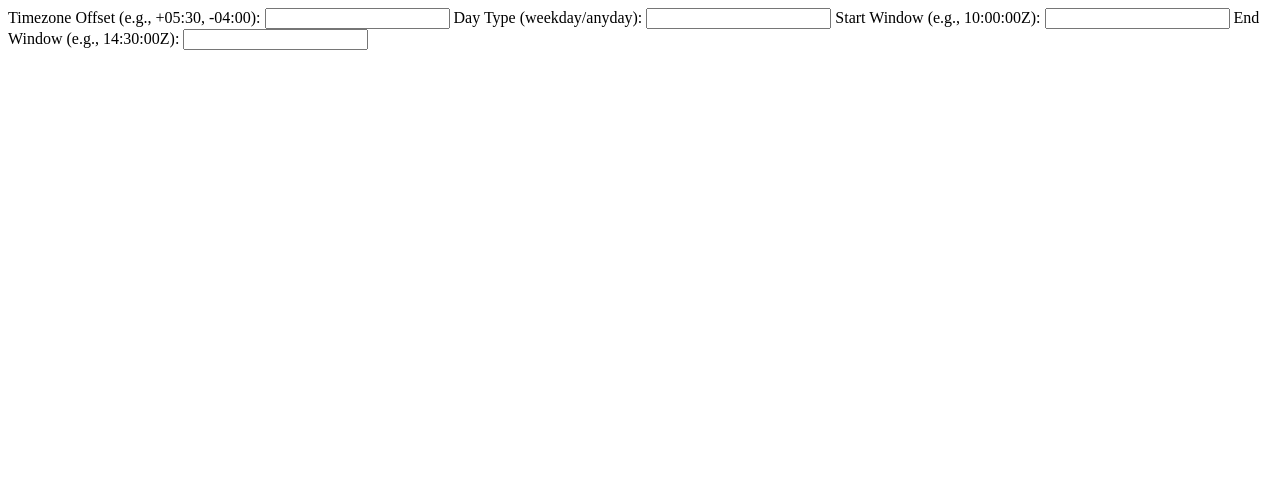
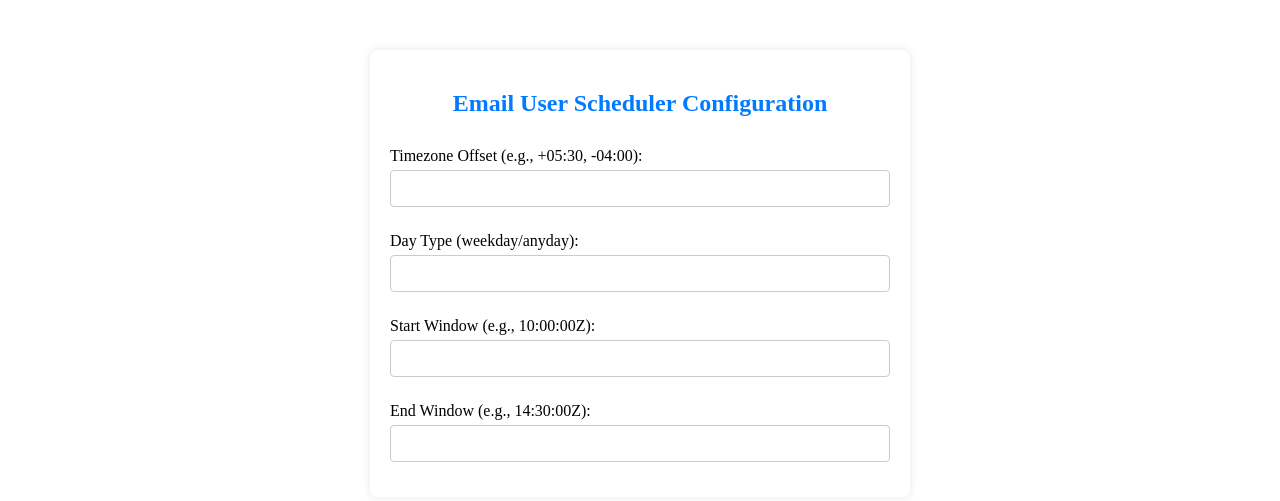
Before and after one commit to SundeepPerupogu/email-optimization, a website: page public/index.html in a window 1280 px wide. Drawn offline with nearby package versions, Linux system fonts and the light colour scheme.

Commit message:
Update index.html

```diff
--- a/public/index.html
+++ b/public/index.html
@@ -13,25 +13,38 @@
     <script data-main="js/main.js" type="text/javascript" src="js/require.js"></script>
 
 </head>
-<body>
-    <div id="container">
-        <form id="config-form">
-            <label for="timezone-offset">Timezone Offset (e.g., +05:30, -04:00):</label>
-            <input type="text" id="timezone-offset" name="timezoneOffset" required>
+<body class="fuel-page fuel-admin-template">
+    <div id="body">
+        <div class="page-loader loader" data-initialize="loader"></div>
+    </div>
+    <div class="mc-app-preloader"></div>
+    <div class="mc-app-imh-preloader"></div>
 
-            <label for="day-type">Day Type (weekday/anyday):</label>
-            <input type="text" id="day-type" name="daytype" required>
+    <div id="container" style="margin: 50px auto; padding: 20px; background: white; border-radius: 8px; box-shadow: 0 0 10px rgba(0, 0, 0, 0.1); width: 90%; max-width: 500px;">
+        <form id="config-form" style="display: flex; flex-direction: column;">
+            <h2 style="text-align: center; color: #007bff;">Email User Scheduler Configuration</h2>
 
-            <label for="start-window">Start Window (e.g., 10:00:00Z):</label>
-            <input type="text" id="start-window" name="start_window" required>
+            <label for="timezone-offset" style="margin: 10px 0 5px;">Timezone Offset (e.g., +05:30, -04:00):</label>
+            <input type="text" id="timezone-offset" name="timezoneOffset" required style="padding: 10px; margin-bottom: 15px; border: 1px solid #ccc; border-radius: 4px;">
 
-            <label for="end-window">End Window (e.g., 14:30:00Z):</label>
-            <input type="text" id="end-window" name="end_window" required>
+            <label for="day-type" style="margin: 10px 0 5px;">Day Type (weekday/anyday):</label>
+            <input type="text" id="day-type" name="daytype" required style="padding: 10px; margin-bottom: 15px; border: 1px solid #ccc; border-radius: 4px;">
 
-            <!--button type="submit">Save</button-->
+            <label for="start-window" style="margin: 10px 0 5px;">Start Window (e.g., 10:00:00Z):</label>
+            <input type="text" id="start-window" name="start_window" required style="padding: 10px; margin-bottom: 15px; border: 1px solid #ccc; border-radius: 4px;">
+
+            <label for="end-window" style="margin: 10px 0 5px;">End Window (e.g., 14:30:00Z):</label>
+            <input type="text" id="end-window" name="end_window" required style="padding: 10px; margin-bottom: 15px; border: 1px solid #ccc; border-radius: 4px;">
         </form>
     </div>
 
+    <script type="text/javascript">
+        window.MC = {};
+        window.MC.options = {
+            logErrors: true
+        };
+    </script>
+    <script src="mc/js/app-start-built.js?v=250.0.25"></script>
     <script data-main="js/app" src="js/require.js"></script>
 </body>
 </html>
```
